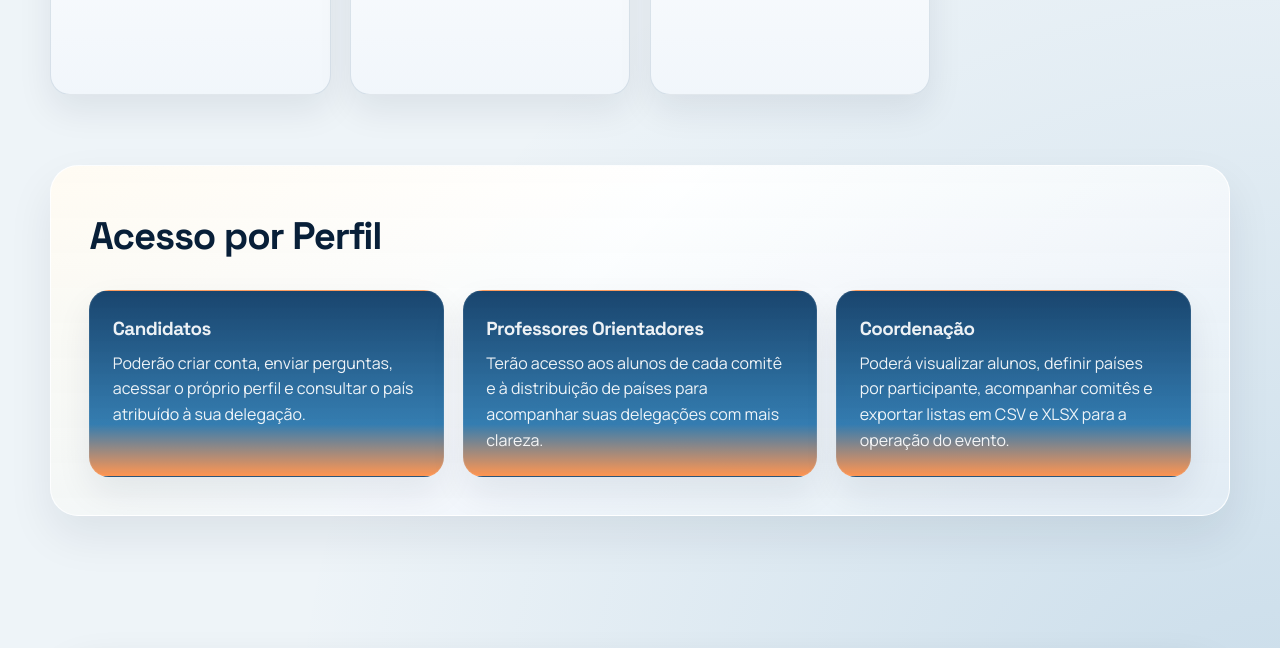
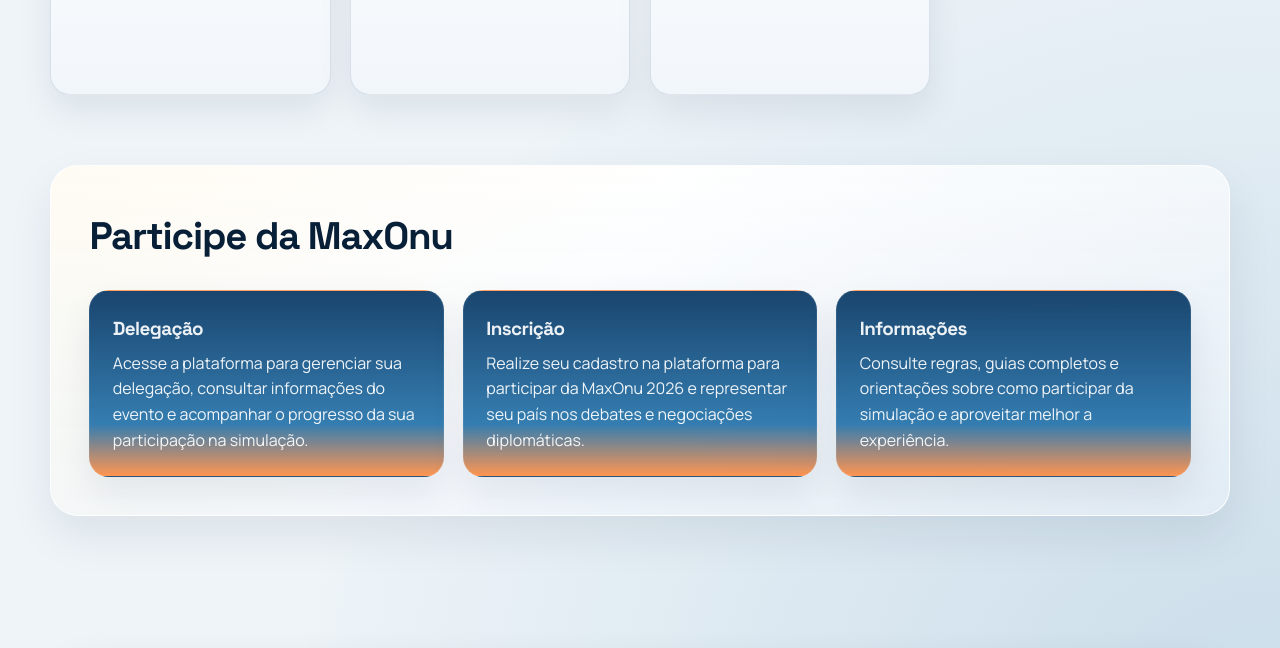
Before and after one commit to andersonjr667/MaxOnu, a website: page public/index.html in a window 1280 px wide. Shown: the part 2278-2926 px from the top of the page. Drawn offline with nearby package versions, Linux system fonts and the light colour scheme; files that its build step writes are made by us from their sources; no server answers.

Commit message:
Atualizacao 1.3.4 2026

```diff
--- a/public/index.html
+++ b/public/index.html
@@ -132,19 +132,19 @@
 
         <section class="content-section">
             <article class="content-box">
-                <h2>Acesso por Perfil</h2>
+                <h2>Participe da MaxOnu</h2>
                 <div class="features-grid">
                     <div class="feature-card blue-accent">
-                        <h3>Candidatos</h3>
-                        <p>Poderão criar conta, enviar perguntas, acessar o próprio perfil e consultar o país atribuído à sua delegação.</p>
+                        <h3>Delegação</h3>
+                        <p>Acesse a plataforma para gerenciar sua delegação, consultar informações do evento e acompanhar o progresso da sua participação na simulação.</p>
                     </div>
                     <div class="feature-card blue-accent">
-                        <h3>Professores Orientadores</h3>
-                        <p>Terão acesso aos alunos de cada comitê e à distribuição de países para acompanhar suas delegações com mais clareza.</p>
+                        <h3>Inscrição</h3>
+                        <p>Realize seu cadastro na plataforma para participar da MaxOnu 2026 e representar seu país nos debates e negociações diplomáticas.</p>
                     </div>
                     <div class="feature-card blue-accent">
-                        <h3>Coordenação</h3>
-                        <p>Poderá visualizar alunos, definir países por participante, acompanhar comitês e exportar listas em CSV e XLSX para a operação do evento.</p>
+                        <h3>Informações</h3>
+                        <p>Consulte regras, guias completos e orientações sobre como participar da simulação e aproveitar melhor a experiência.</p>
                     </div>
                 </div>
             </article>
```
